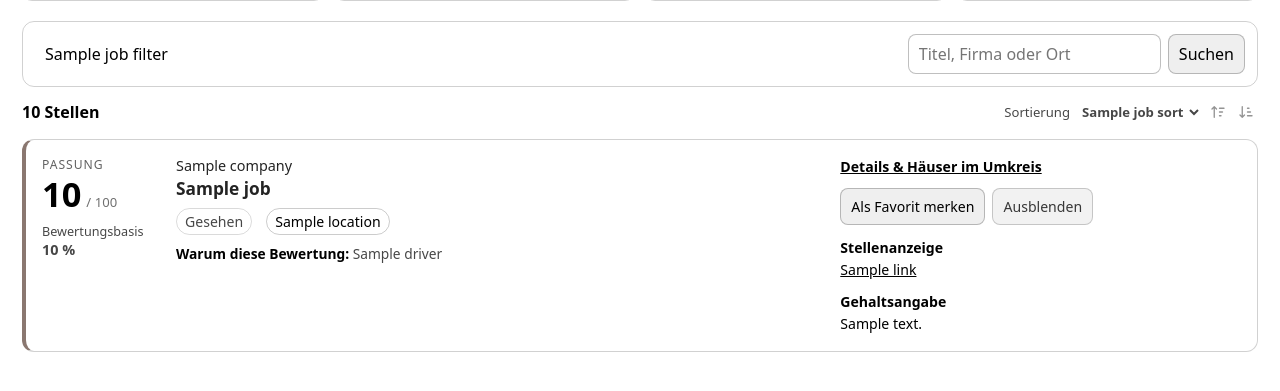
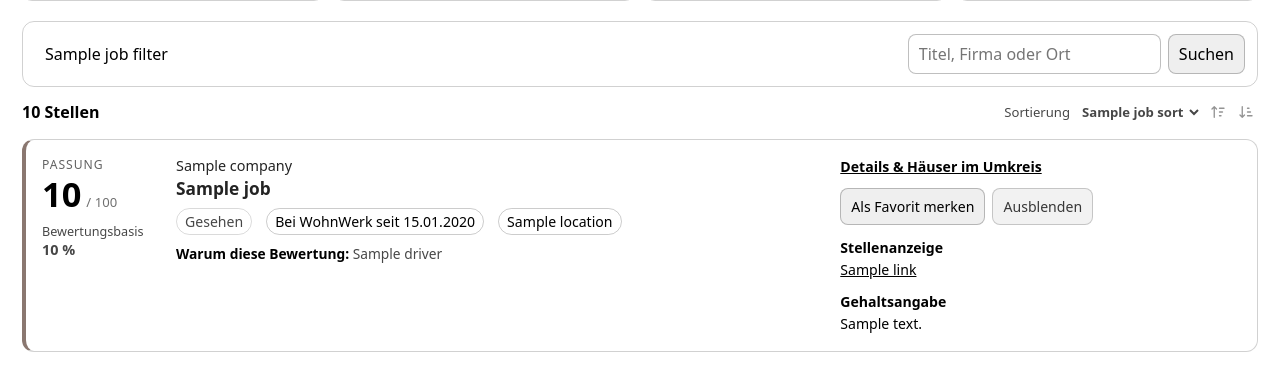
Before and after one commit to kotaru34/WohnWerk, a FastAPI app: template app/templates/admin_jobs.html in a window 1280 px wide. Shown: the part 294-685 px from the top of the page. Run offline with FastAPI, Linux system fonts and the light colour scheme; the template is opened without the code that fills it: most values are stand-ins (such as "Sample title", 1, 10 or a date in 2020); parts of the project's set-up code (start-up, migrations or seed data) failed here and were passed over.

Commit message:
Show WohnWerk discovery date on job cards

```diff
--- a/app/templates/admin_jobs.html
+++ b/app/templates/admin_jobs.html
@@ -152,6 +152,7 @@
         <div class="meta">
           {% if row.is_new %}<span class="badge new-badge">Neu</span>{% endif %}
           <span class="badge seen-badge">{{ 'Gesehen' if row.viewed else 'Noch nicht angesehen' }}</span>
+          <span class="badge">Bei WohnWerk seit {{ row.job.first_seen_at.strftime('%d.%m.%Y') }}</span>
           {% if salary %}<span class="badge">{{ salary }}</span>{% endif %}
           {% for location in row.locations %}<span class="badge">{{ location }}</span>{% endfor %}
           {% if row.favorite %}<span class="badge favorite-badge">Favorit</span>{% endif %}
```
